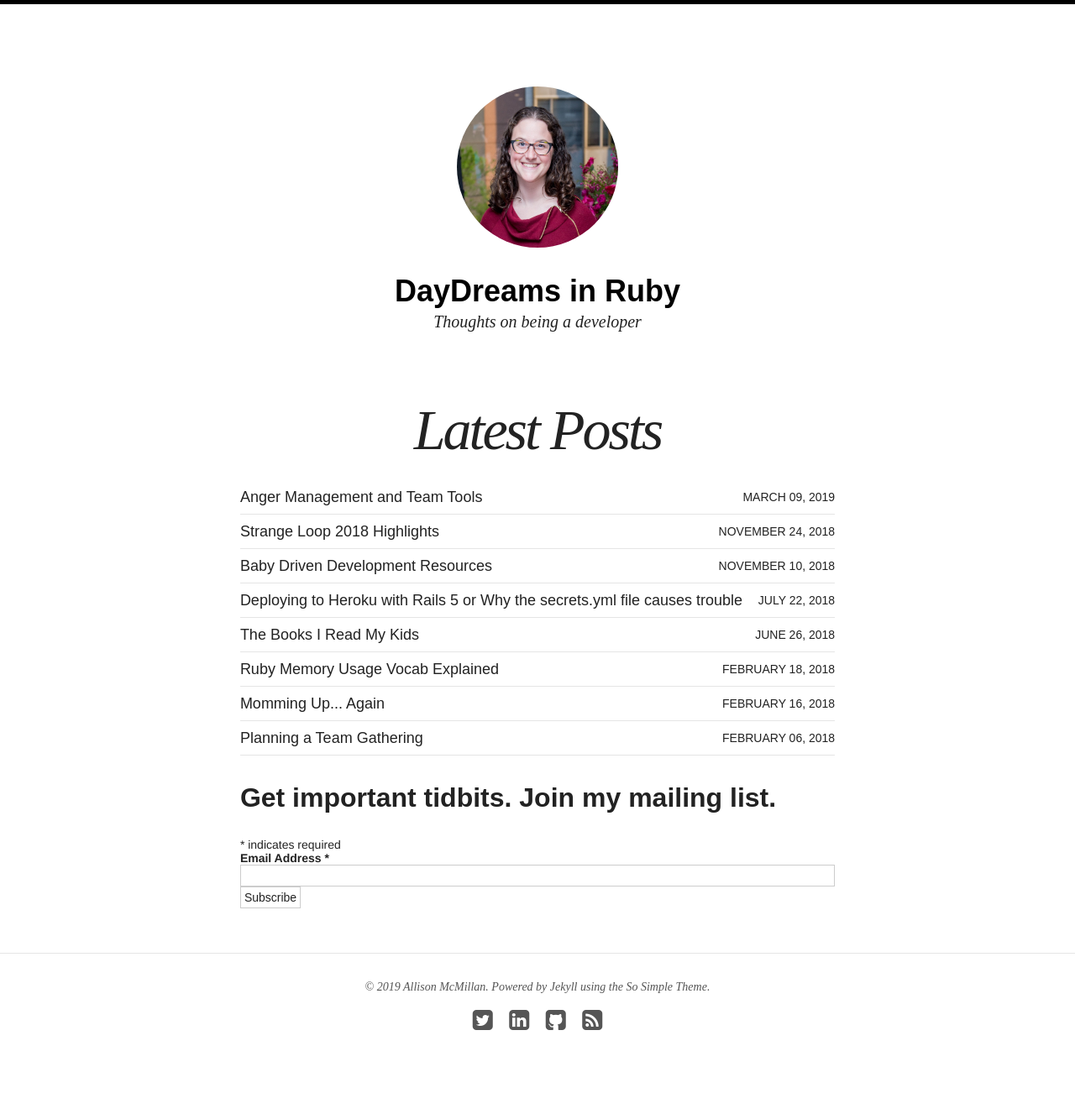
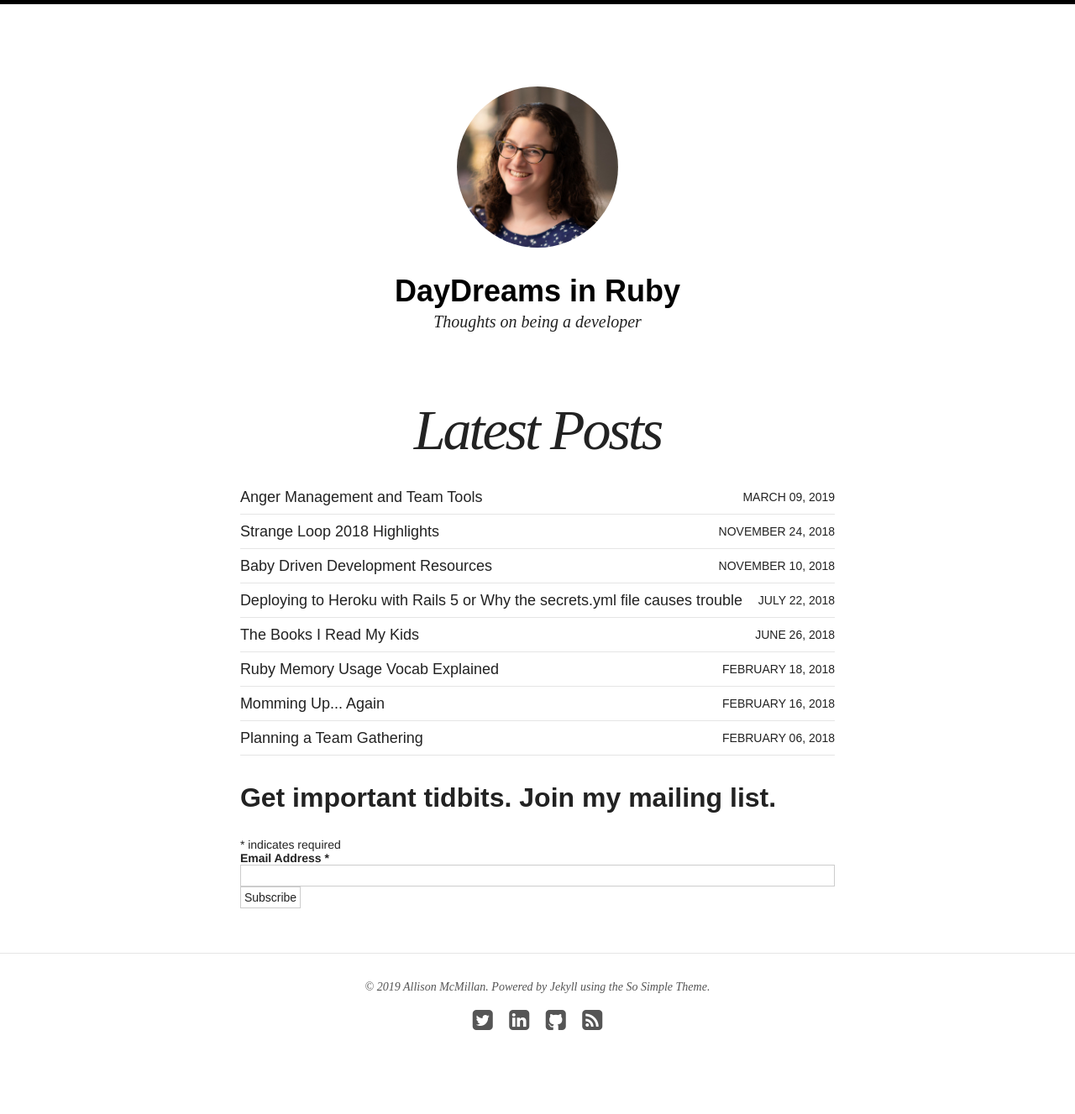
Before and after one commit to asheren/asheren.github.io, a Jekyll site: the page built from index.html, in a window 1280 px wide. Shown: the whole page at 84% size. Built offline with Jekyll 4.4.1, drawn with Linux system fonts in a browser that asks for light colours; nearby versions of some CDN libraries; comment, search, counter and statistics services are not loaded.

Commit message:
photo change test 1

```diff
--- a/_config.yml
+++ b/_config.yml
@@ -3,7 +3,7 @@
 title: DayDreams in Ruby
 locale: en_US
 description: Thoughts on being a developer
-logo: Allison_McMillan.jpg
+logo: allison-cropped1.jpeg
 search: true
 comments: true
 share_url: 'http://daydreamsinruby.com'
@@ -38,7 +38,7 @@ exclude: ["lib", "config.rb", "Capfile", "config", "log", "Rakefile", "Rakefile.
 # Site owner
 owner:
   name: Allison McMillan
-  avatar: Allison_McMillan.jpg
+  avatar: allison-cropped1.jpeg
   email: asheren@gmail.com
   disqus-shortname: daydreamsinruby
   twitter: allie_p
```
Also changed, not shown: images/SMART.png (added), images/allison-cropped1.jpeg (added), images/allison-cropped2.jpeg (added), images/allison-cropped3.jpeg (added).
